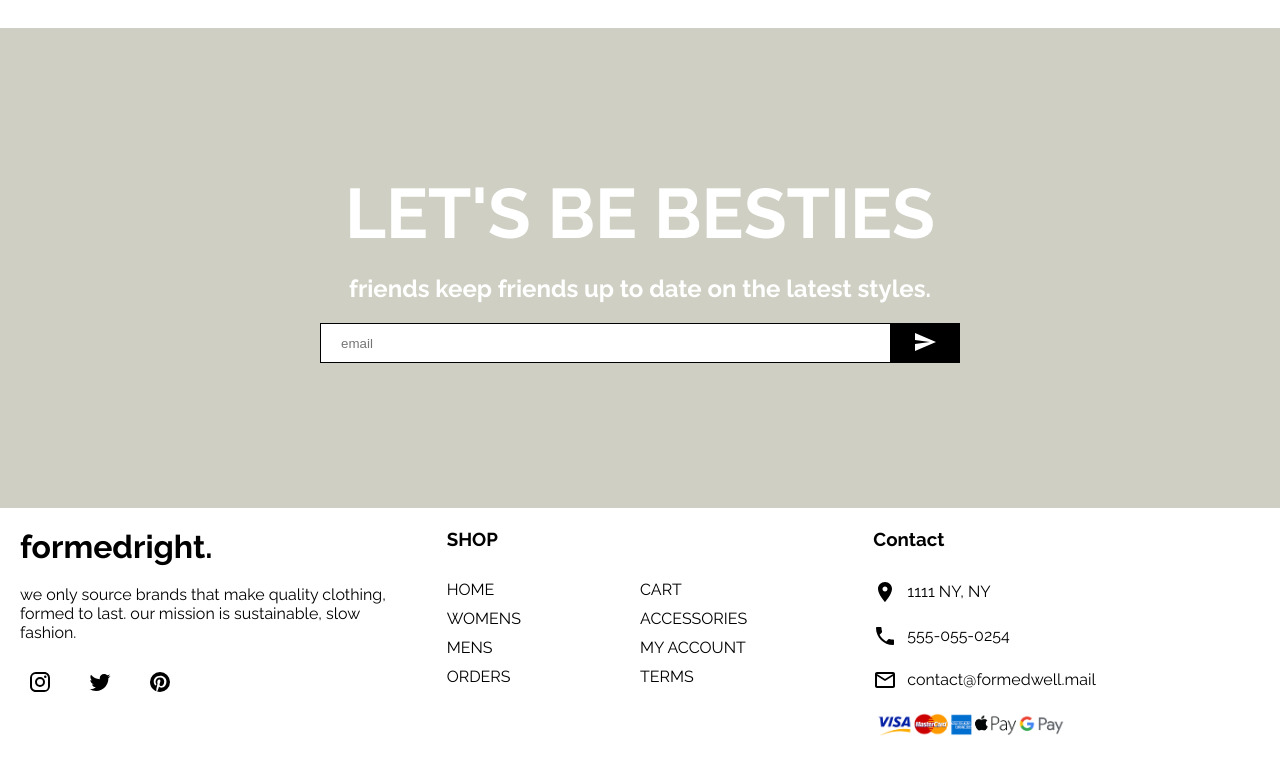
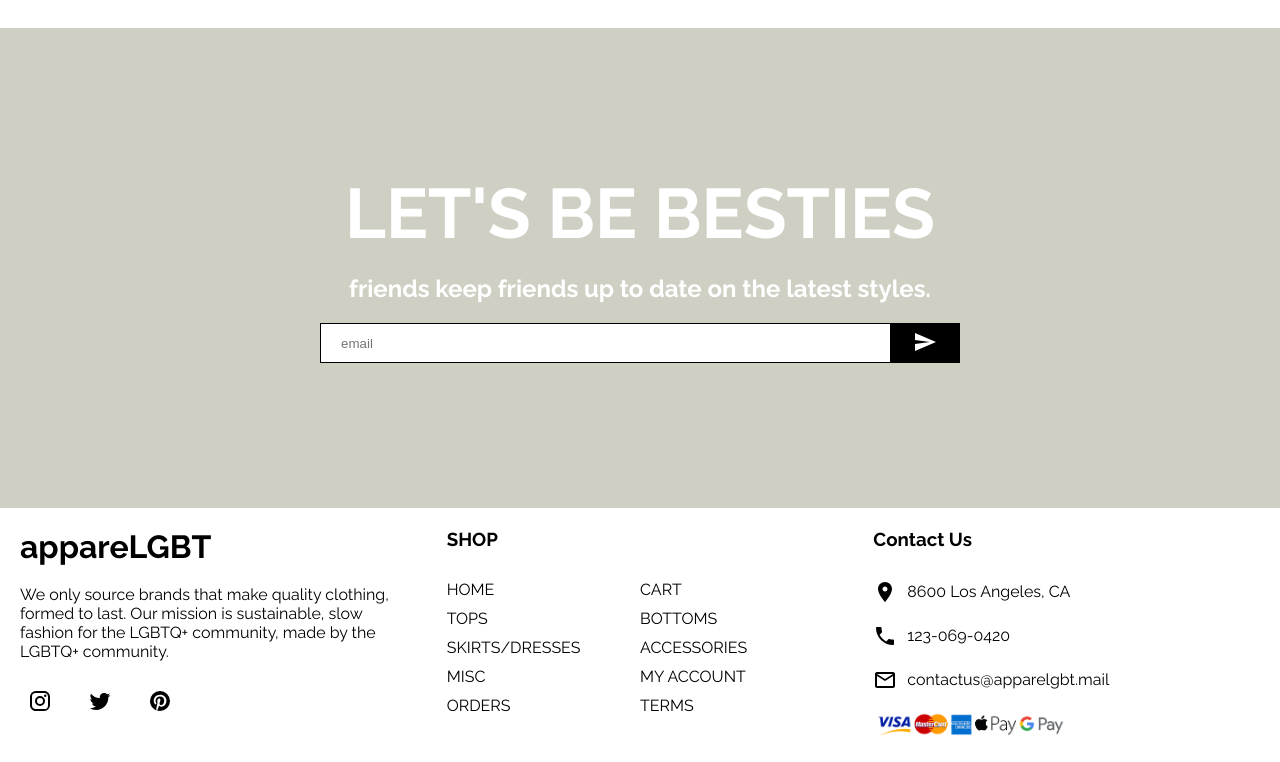
Before and after one commit to Bureizu742/apparelgbt, a React (Create React App) app in the folder client/: page / in a window 1280 px wide. Shown: the part 2902-3664 px from the top of the page. Built offline with nearby package versions, Linux system fonts and the light colour scheme.

Commit message:
footer first pass

```diff
--- a/client/src/components/Footer.js
+++ b/client/src/components/Footer.js
@@ -69,8 +69,8 @@ function Footer() {
   return (
     <Container>
       <Left>
-        <Logo> formedright. </Logo>
-        <Description> we only source brands that make quality clothing, formed to last. our mission is sustainable, slow fashion.
+        <Logo> appareLGBT </Logo>
+        <Description> We only source brands that make quality clothing, formed to last. Our mission is sustainable, slow fashion for the LGBTQ+ community, made by the LGBTQ+ community.
         </Description>
         <Socials>
           <SocIcon color="c4aead">
@@ -89,19 +89,21 @@ function Footer() {
         <List>
           <ListItem>HOME</ListItem>
           <ListItem>CART </ListItem>
-          <ListItem>WOMENS</ListItem>
+          <ListItem>TOPS</ListItem>
+          <ListItem>BOTTOMS</ListItem>
+          <ListItem>SKIRTS/DRESSES</ListItem>
           <ListItem>ACCESSORIES</ListItem>
-          <ListItem>MENS</ListItem>
+          <ListItem>MISC</ListItem>
           <ListItem>MY ACCOUNT</ListItem>
           <ListItem>ORDERS</ListItem>
           <ListItem>TERMS</ListItem>
         </List>
       </Center>
       <Right>
-        <Title> Contact </Title>
-        <ContactItem> <Room style={{marginRight: "10px"}} /> 1111 NY, NY </ContactItem>
-        <ContactItem> <Phone style={{marginRight: "10px"}} /> 555-055-0254 </ContactItem>
-        <ContactItem> <MailOutline style={{marginRight: "10px"}} /> contact@formedwell.mail </ContactItem>
+        <Title> Contact Us </Title>
+        <ContactItem> <Room style={{marginRight: "10px"}} /> 8600 Los Angeles, CA </ContactItem>
+        <ContactItem> <Phone style={{marginRight: "10px"}} /> 123-069-0420 </ContactItem>
+        <ContactItem> <MailOutline style={{marginRight: "10px"}} /> contactus@apparelgbt.mail </ContactItem>
         <Payment src={payment} />
       </Right>
     </Container>
```
Also changed, not shown: 2 other files (tests, documents, lock files or other folders).
